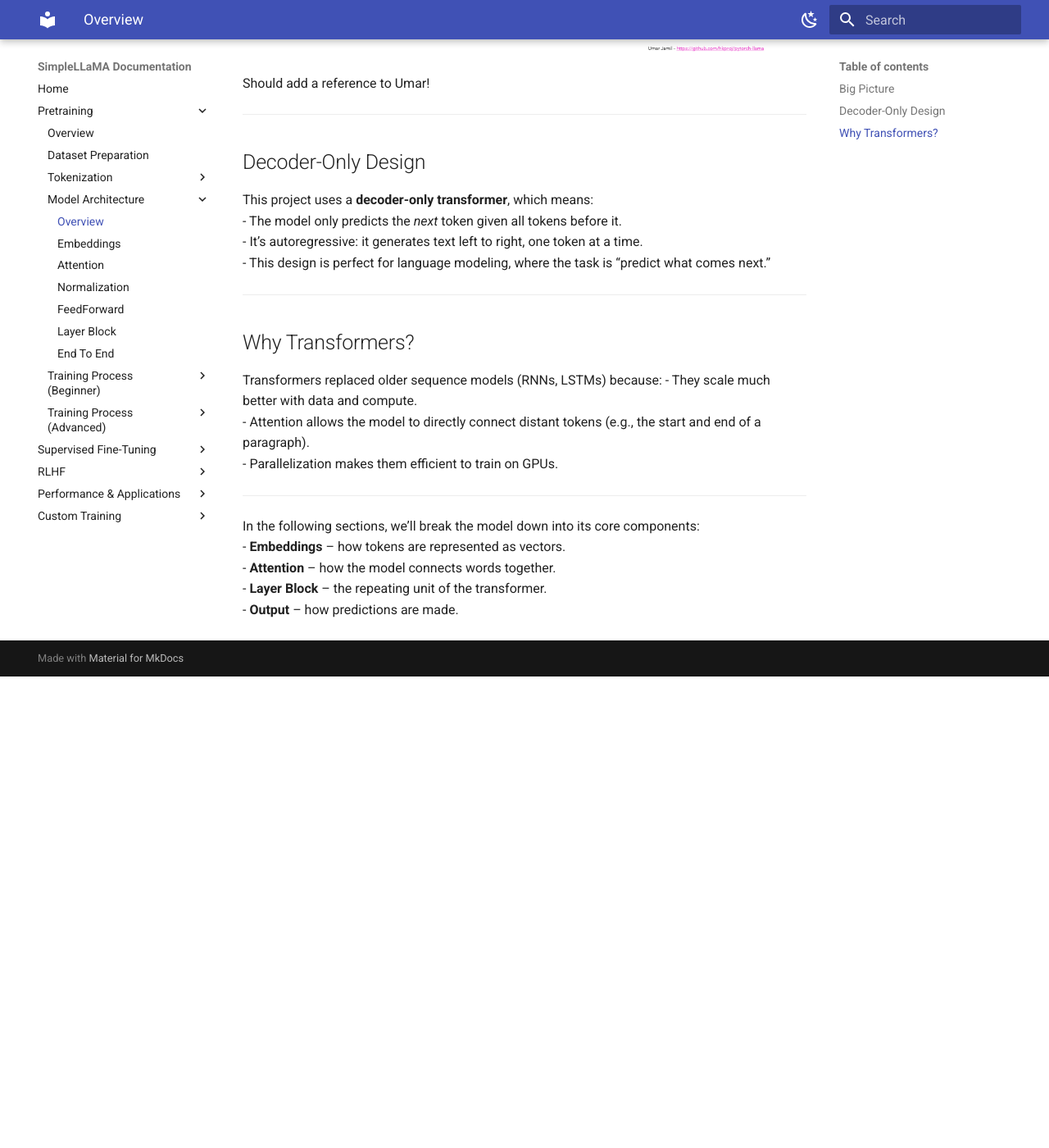
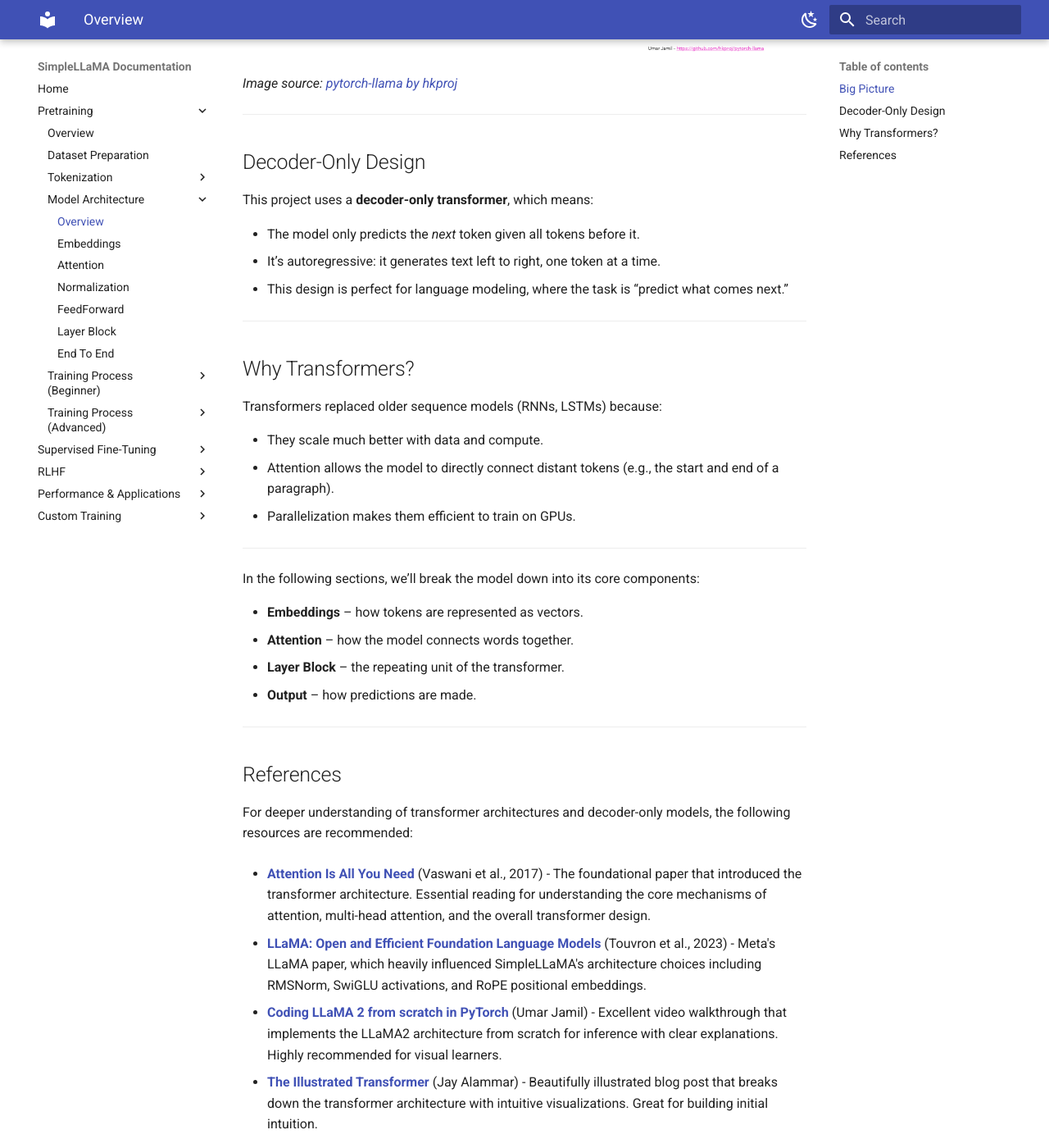
Before and after one commit to IvanC987/SimpleLLaMA, an MkDocs documentation site: the page built from docs/pretraining/model_architecture/overview.md, in a window 1280 px wide and 1400 px high, scrolled down 1076 px. Shown: the whole window at 82% size. Built offline with MkDocs 1.6.1 and Material for MkDocs 9.7.7, drawn with Linux system fonts in a browser that asks for light colours; before the commit the page ends 1901 px from its top, so only the background shows below that; some of the changed text lies outside the part shown.

Commit message:
added additional refs

```diff
--- a/docs/pretraining/model_architecture/overview.md
+++ b/docs/pretraining/model_architecture/overview.md
@@ -1,6 +1,6 @@
 # Model Architecture Overview
 
-At the heart of SimpleLLaMA is the **transformer architecture** — the same family of models that power GPT, LLaMA, and DeepSeek.
+At the heart of SimpleLLaMA is the **transformer architecture** - the same family of models that power GPT, LLaMA, and DeepSeek.
 Transformers are flexible neural networks designed to process sequences of data (like text), and they’ve become the standard for large language models.
 
 ---
@@ -25,13 +25,14 @@
 
 ![GPT VS LLaMA Architecture](../../images/llama_architecture.png)
 
-Should add a reference to Umar!
+*Image source: [pytorch-llama by hkproj](https://github.com/hkproj/pytorch-llama/blob/main/Slides.pdf)*
 
 ---
 
 ## Decoder-Only Design
 
 This project uses a **decoder-only transformer**, which means:
+
 - The model only predicts the *next* token given all tokens before it.
 - It’s autoregressive: it generates text left to right, one token at a time.
 - This design is perfect for language modeling, where the task is “predict what comes next.”
@@ -41,6 +42,7 @@
 ## Why Transformers?
 
 Transformers replaced older sequence models (RNNs, LSTMs) because:
+
 - They scale much better with data and compute.
 - Attention allows the model to directly connect distant tokens (e.g., the start and end of a paragraph).
 - Parallelization makes them efficient to train on GPUs.
@@ -48,7 +50,26 @@
 ---
 
 In the following sections, we’ll break the model down into its core components:
+
 - **Embeddings** – how tokens are represented as vectors.
 - **Attention** – how the model connects words together.
 - **Layer Block** – the repeating unit of the transformer.
 - **Output** – how predictions are made.
+
+---
+
+## References
+
+For deeper understanding of transformer architectures and decoder-only models, the following resources are recommended:
+
+- **[Attention Is All You Need](https://arxiv.org/abs/1706.03762)** (Vaswani et al., 2017) - The foundational paper that introduced the transformer architecture.
+Essential reading for understanding the core mechanisms of attention, multi-head attention, and the overall transformer design.
+
+- **[LLaMA: Open and Efficient Foundation Language Models](https://arxiv.org/abs/2302.13971)** (Touvron et al., 2023) - Meta's LLaMA paper, which heavily influenced
+SimpleLLaMA's architecture choices including RMSNorm, SwiGLU activations, and RoPE positional embeddings.
+
+- **[Coding LLaMA 2 from scratch in PyTorch](https://www.youtube.com/watch?v=oM4VmoabDAI)** (Umar Jamil) - Excellent video walkthrough that implements the LLaMA2 architecture from
+scratch for inference with clear explanations. Highly recommended for visual learners.
+
+- **[The Illustrated Transformer](https://jalammar.github.io/illustrated-transformer/)** (Jay Alammar) - Beautifully illustrated blog post that breaks down the
+transformer architecture with intuitive visualizations. Great for building initial intuition.
```
Also changed, not shown: docs/pretraining/model_architecture/decoder_block.md (+2 -0 lines), docs/pretraining/model_architecture/feedforward.md (+1 -0 lines), docs/pretraining/model_architecture/normalization.md (+4 -0 lines), docs/pretraining/tokenization/overview.md (+15 -1 lines).
